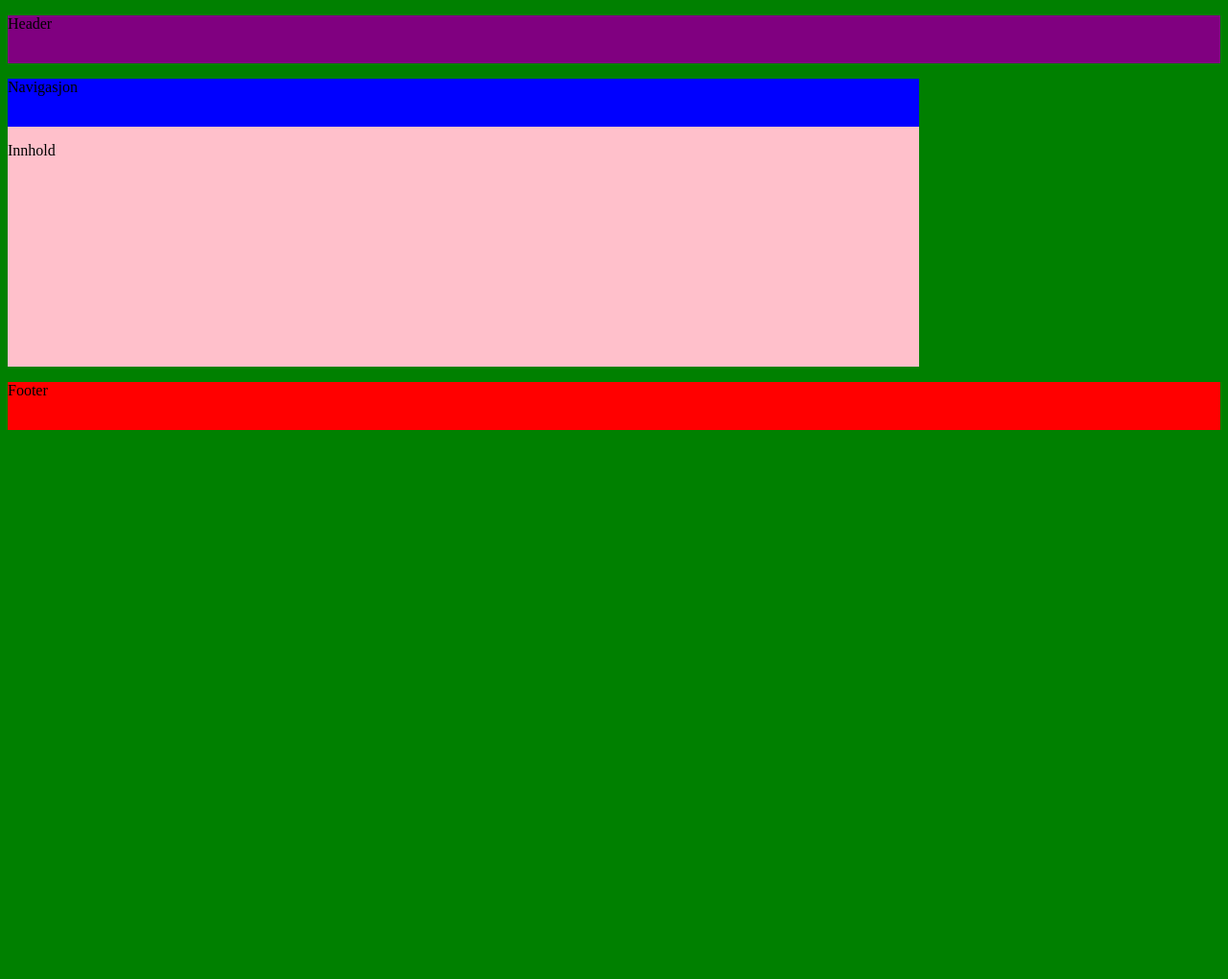
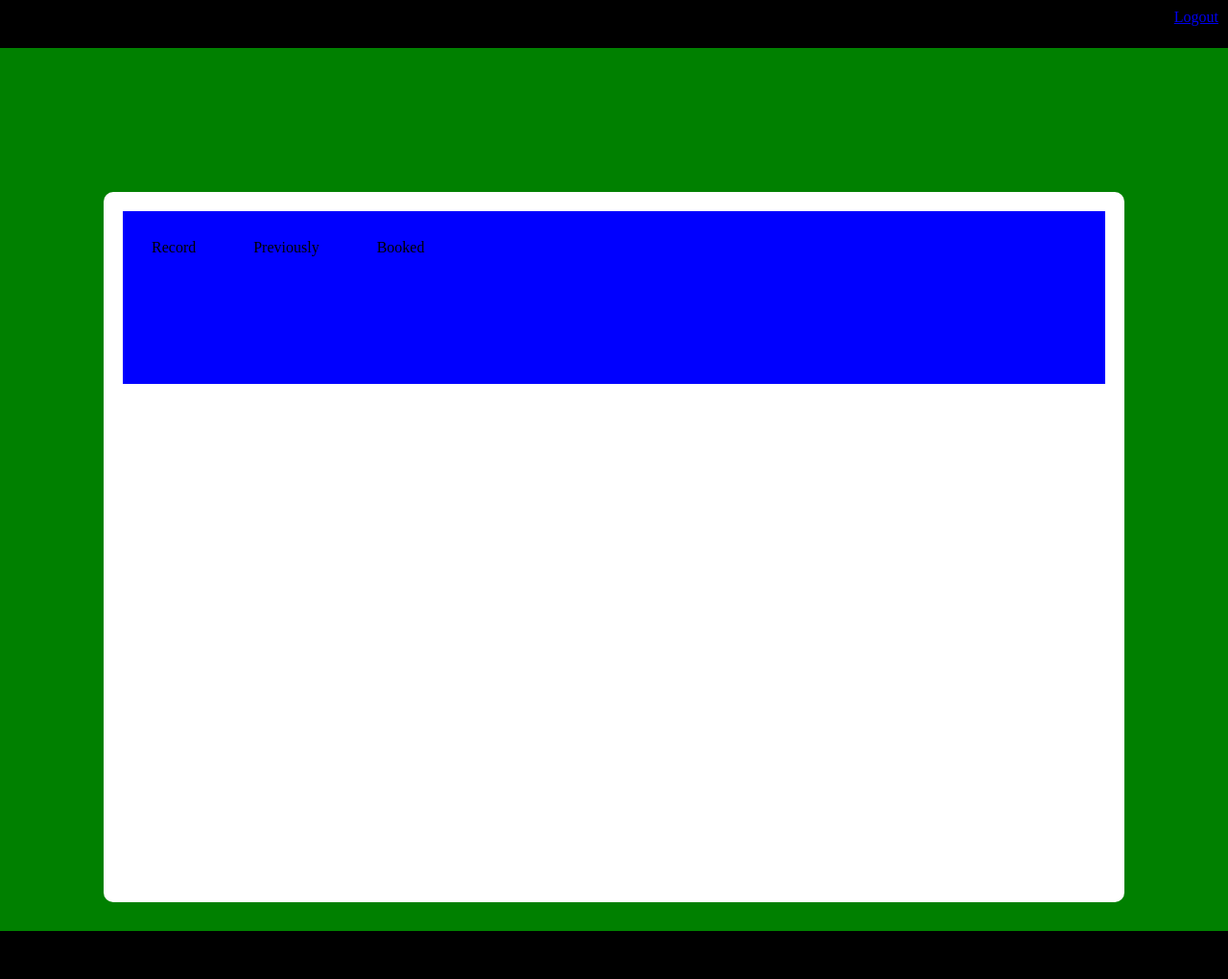
Before and after one commit to lenabj/IMT3912_mas_thb_lb, a PHP site: page /backend.html in a window 1280 px wide. Shown: the whole page at 96% size. Before the commit the page ends 448 px from the top, so only its background shows below. Run offline with PHP 8.4, Linux system fonts and the light colour scheme; some libraries are stand-ins or nearby versions.

Commit message:
second structure update backend

```diff
--- a/Omnomnom/backend.html
+++ b/Omnomnom/backend.html
@@ -1,30 +1,59 @@
 <!DOCTYPE html>
-<html>
+<html lang"en">
 <head>
+<meta charset="utf-8">
+
+<!-- disable iPhone inital scale -->
+<meta name="viewport" content="width=device-width; initial-scale=1.0">
+
 <title>Backend</title>
+
+<!-- main css -->
 <link rel="stylesheet" type="text/css" href="css/backend_style.css" />
+
+<!-- mediaqueries css -->
+<link rel="stylesheet" type="text/css" href="css/media-queries_backend.css" />
+
 <script type="text/javascript" src="https://ajax.googleapis.com/ajax/libs/jquery/1.7.1/jquery.min.js"></script>
+<script type="text/javascript" src="js/backend.js"></script>
+
+<!-- html5.js for IE less than 9 -->
+<!--[if lt IE 9]>
+	<script src="http://html5shim.googlecode.com/svn/trunk/html5.js"></script>
+<![endif]-->
+
+<!-- css3-mediaqueries.js for IE less than 9 -->
+<!--[if lt IE 9]>
+	<script src="http://css3-mediaqueries-js.googlecode.com/svn/trunk/css3-mediaqueries.js"></script>
+<![endif]-->
+
 </head>
 
 <body>
 
-	<div id="header">
-		<p>Header</p>
-	</div> <!--end header-->
+	<header id="header">
+		<p id="login"> <a href="index.html">Logout </a> </p>
+	</header> <!--end header-->
 
-	<div id="content">
+	<div id="container">
 
-		<div id="navigation">
-			<p>Navigasjon</p>
-		</div> <!--end naviation-->
+		<nav id="navigation">
+				<ul id="main-nav">
+					<li id="tabone">Record</a></li>
+					<li id="tabtwo">Previously</a></li>
+					<li id ="tabthree">Booked</a> </li>
+				</ul>
+		</nav> <!--end nav-->
 
-		<p> Innhold </p>
+		<div id="content">
 
-	</div> <!--end content-->
+		</div> <!--end content-->
 
-	<div id="footer">
+	</div> <!--end container-->
+
+	<footer id="footer">
 		<p>Footer</p>
-	</div> <!--end footer-->
+	</footer> <!--end footer-->
 
 </body>
 
--- /dev/null
+++ b/Omnomnom/booked.html
@@ -0,0 +1 @@
+<p id="booked"> Booked reservations </p>
--- a/Omnomnom/css/backend_style.css
+++ b/Omnomnom/css/backend_style.css
@@ -1,31 +1,125 @@
+/***************************************************
+RESET
+***************************************************/
+
+html, body, div, span, applet, object, iframe,
+h1, h2, h3, h4, h5, h6, p, blockquote, pre,
+a, abbr, acronym, address, big, cite, code,
+del, dfn, em, img, ins, kbd, q, s, samp,
+small, strike, strong, sub, sup, tt, var,
+b, u, i, center,
+dl, dt, dd, ol, ul, li,
+fieldset, form, label, legend,
+table, caption, tbody, tfoot, thead, tr, th, td,
+article, aside, canvas, details, embed,
+figure, figcaption, footer, header, hgroup,
+menu, nav, output, ruby, section, summary,
+time, mark, audio, video {
+	margin: 0;
+	padding: 0;
+	border: 0;
+	font-size: 100%;
+	font: inherit;
+	vertical-align: baseline;
+}
+/* HTML5 display-role reset for older browsers */
+article, aside, details, figcaption, figure,
+footer, header, hgroup, menu, nav, section {
+	display: block;
+}
+body {
+	line-height: 1;
+}
+ol, ul {
+	list-style: none;
+}
+blockquote, q {
+	quotes: none;
+}
+blockquote:before, blockquote:after,
+q:before, q:after {
+	content: '';
+	content: none;
+}
+table {
+	border-collapse: collapse;
+	border-spacing: 0;
+}
+
+
+/***************************************************
+GENERAL STYLING
+***************************************************/
 body{
 	background-color: green;
+	padding: 0px;
+	margin: 0px;
 }
 
-/*HEADER STYLES*/
+
+/***************************************************
+HEADER STYLING
+***************************************************/
 #header{
 	width: 100%;
 	height: 50px;
-	background-color: purple;
+	background-color: black;
 }
 
-/*NAV STYLES*/
+#login{
+	float: right;
+	margin: 10px;
+	color: white;
+}
+
+
+/***************************************************
+CONTAINER STYLING
+***************************************************/
+#container{
+	width: 80%;
+	height: 700px;
+	background-color: white;
+	margin: 150px auto 30px;
+	border-radius:10px;
+	-moz-border-radius:10px; /* Firefox 3.6 and earlier */
+	-webkit-border-radius:10px;
+	-o-border-radius:10px;
+	-ms-border-radius:10px;
+	padding: 20px;
+	color: black;
+}
+
 #navigation{
 	width: 100%;
-	height: 50px;
+	height: 180px;
 	background-color: blue;
 }
 
-/*CONTENT STYLES*/
-#content{
-	width: 950px;
-	height: 300px;
-	background-color: pink;
+#tabone{
+	float: left;
+	margin: 30px;
 }
 
-/*FOOTER STYLES*/
+#tabtwo{
+	float : left;
+	margin: 30px;
+}
+
+#tabthree{
+	float : left;
+	margin: 30px;
+}
+
+#content{
+}
+
+
+/***************************************************
+FOOTER STYLING
+***************************************************/
 #footer{
 	width: 100%;
 	height: 50px;
-	background-color: red;
+	background-color: black;
 }
--- /dev/null
+++ b/Omnomnom/js/backend.js
@@ -0,0 +1,16 @@
+$('document').ready(function() {
+
+
+$('#tabone').click(function(){
+	$('#content').load('backend.html');
+});
+
+$('#tabtwo').click(function(){
+	$('#content').load('prev.html');
+});
+
+$('#tabthree').click(function(){
+	$('#content').load('booked.html');
+});
+
+});
--- /dev/null
+++ b/Omnomnom/login.html
@@ -0,0 +1 @@
+You login here
--- /dev/null
+++ b/Omnomnom/prev.html
@@ -0,0 +1 @@
+<p id="prev">Previous recording</p>
```
Also changed, not shown: Omnomnom/css/media-queries_backend.css (added, +8 -0 lines), 1 other file.
